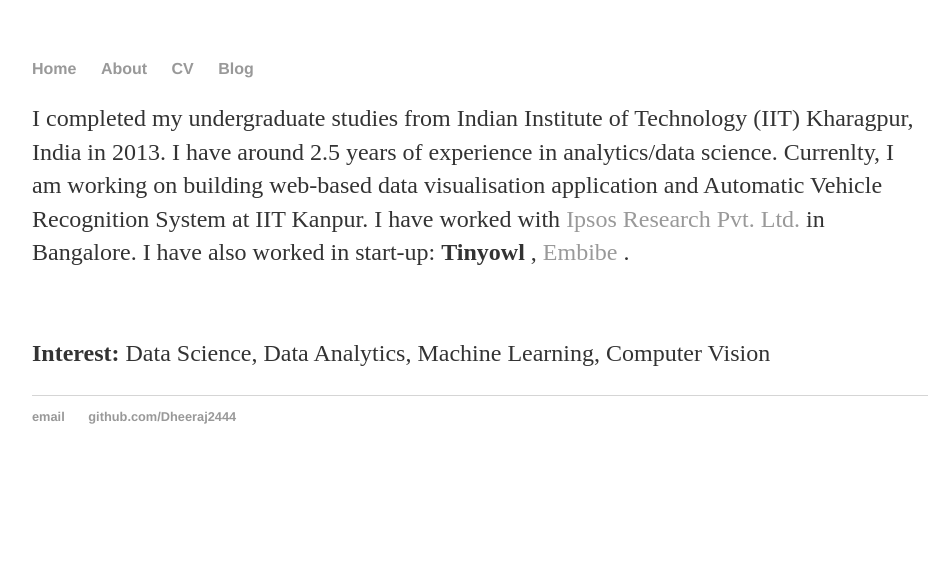
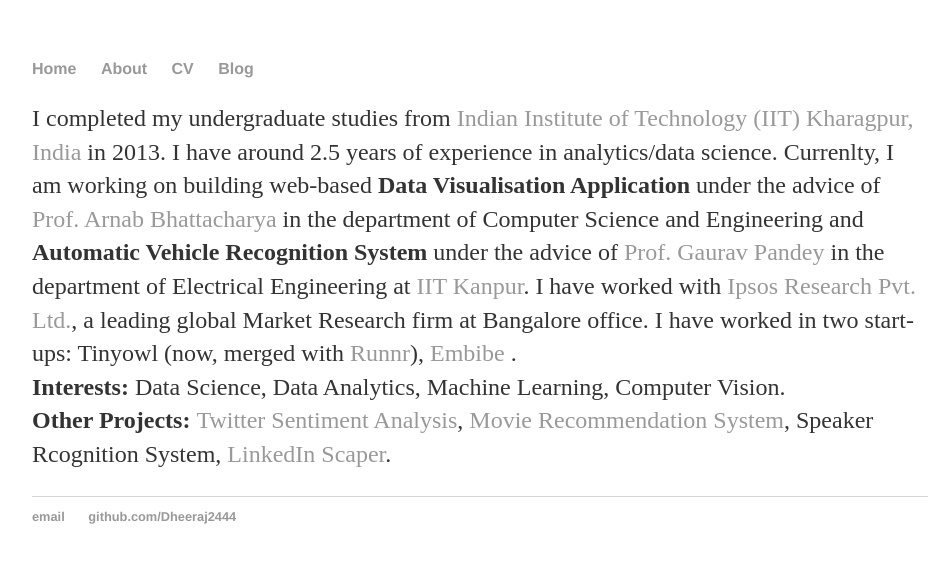
Before and after one commit to Dheeraj2444/Dheeraj2444.github.io, a Jekyll site: the page built from about/index.html, in a window 1280 px wide. Shown: the top 563 px of the page, without its empty margins (160-1105 px from the left). Built offline with Jekyll 4.4.1, drawn with Linux system fonts in a browser that asks for light colours.

Commit message:
Update index.html

```diff
--- a/about/index.html
+++ b/about/index.html
@@ -2,11 +2,16 @@
 layout: default
 title: Dheeraj Singh
 ---
-    <p> I completed my undergraduate studies from Indian Institute of Technology (IIT) Kharagpur, India in 2013.
+    <p> I completed my undergraduate studies from <a href="http://www.iitkgp.ac.in/"> Indian Institute of Technology (IIT) Kharagpur, India</a> in 2013.
         I have around 2.5 years of experience in analytics/data science. Currenlty, I am working on building web-based
-        data visualisation application and Automatic Vehicle Recognition System at IIT Kanpur.
-        I have worked with <a href="http://ipsos.com/"> Ipsos Research Pvt. Ltd.</a> in Bangalore.
-        I have also worked in start-up: <strong> Tinyowl </strong>, <a href="https://www.embibe.com/"> Embibe </a>.
-        <br><br><br>
-        <strong>Interest: </strong> Data Science, Data Analytics, Machine Learning, Computer Vision
+        <strong>Data Visualisation Application</strong> under the advice of <a href="http://www.cse.iitk.ac.in/users/arnabb/">Prof. Arnab Bhattacharya</a> in the department of Computer Science and Engineering
+        and <strong>Automatic Vehicle Recognition System</strong> under the advice of <a href="http://home.iitk.ac.in/~gpandey/">Prof. Gaurav Pandey</a> in the department of Electrical Engineering at <a href="http://iitk.ac.in/">IIT Kanpur</a>.
+        I have worked with <a href="http://ipsos.com/"> Ipsos Research Pvt. Ltd.</a>, a leading global Market Research firm at Bangalore office.
+        I have worked in two start-ups: Tinyowl (now, merged with <a href="https://runnr.in/">Runnr</a>), <a href="https://www.embibe.com/"> Embibe </a>.
+        <br>
+        <strong>Interests: </strong> Data Science, Data Analytics, Machine Learning, Computer Vision.
+        <br>
+        <strong>Other Projects: </strong><a href="https://github.com/Dheeraj2444/Twitter-API-SentimentAnalysis-WordCloud-WordsFrequecy"> Twitter Sentiment Analysis</a>,
+                                <a href="https://github.com/Dheeraj2444/Movie-Recommendation-System"> Movie Recommendation System</a>,
+                                Speaker Rcognition System, <a href="https://github.com/Dheeraj2444/Linkedin-Web-Crawler"> LinkedIn Scaper</a>.
     </p>
```
